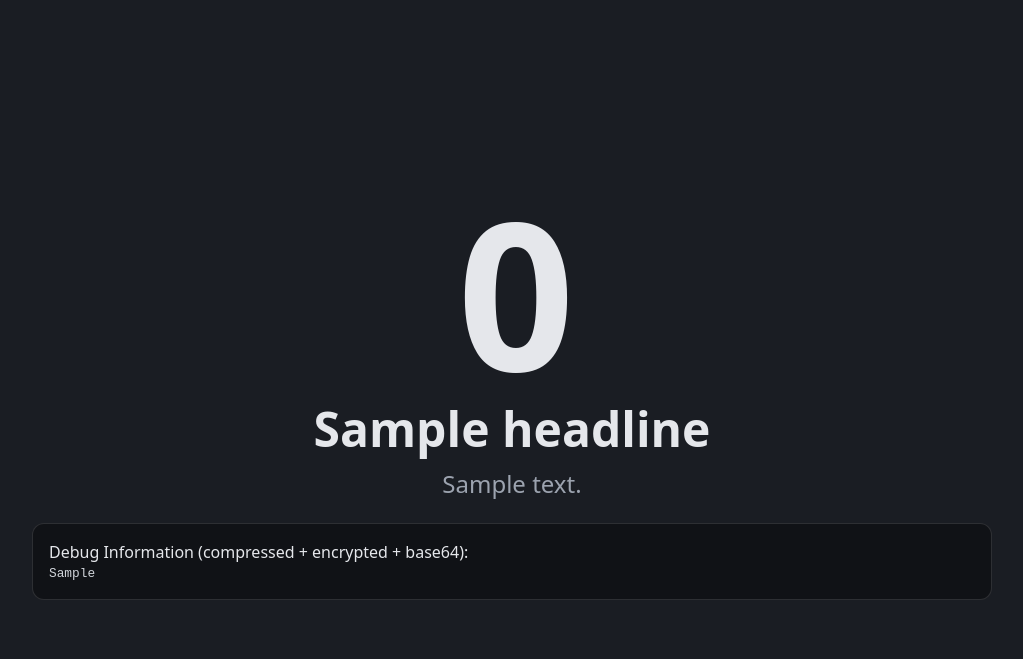
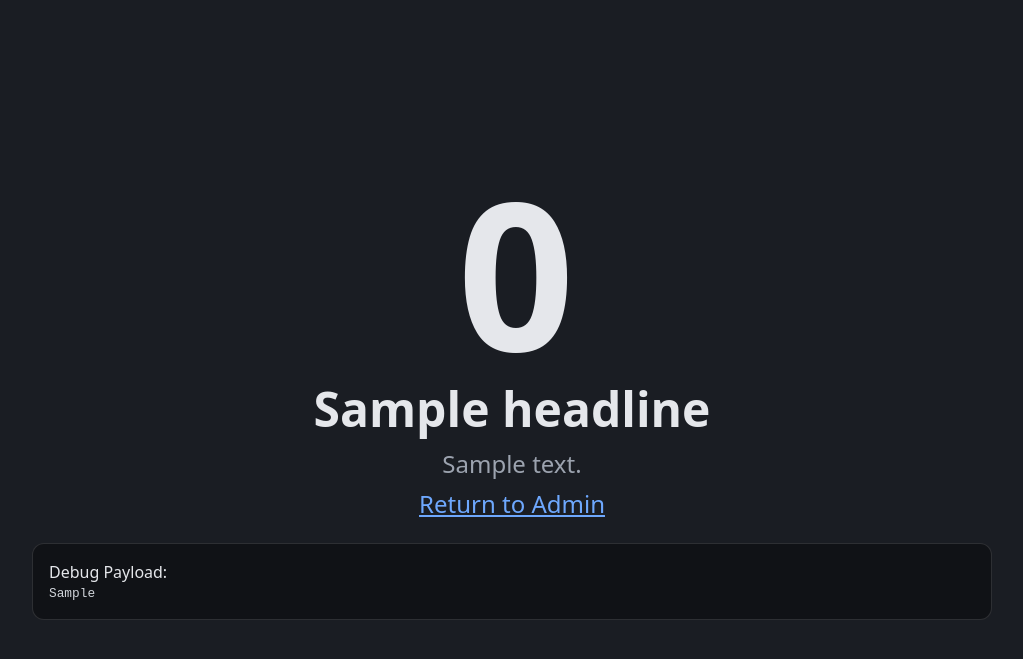
Before and after one commit to andydixon/blackwall, a PHP site: template templates/error.php in a window 1280 px wide. Shown: the top 659 px of the page, without its empty margins (128-1151 px from the left). Run offline with PHP 8.4, Linux system fonts and the light colour scheme; the template is opened without the code that fills it: most values are stand-ins (such as "Sample title", 1, 10 or a date in 2020).

Commit message:
Added link back to admin

```diff
--- a/templates/error.php
+++ b/templates/error.php
@@ -13,10 +13,10 @@
             <div class="error-code"><?= (int) ($statusCode ?? 500) ?></div>
             <h1 class="error-headline"><?= htmlspecialchars($headline ?? 'Application Error') ?></h1>
             <h2 class="error-detail text-muted"><?= htmlspecialchars($detail ?? 'An unexpected error occurred.') ?></h2>
-
+            <h2 class="error-detail text-muted"><a href="/admin">Return to Admin</a></h2>
             <?php if (!empty($tracePayload)): ?>
                 <div class="trace-wrap text-start mt-4">
-                    Debug Information (compressed + encrypted + base64):
+                    Debug Payload:
                     <pre class="error-trace mb-0"><?= htmlspecialchars($tracePayload) ?></pre>
                 </div>
             <?php endif; ?>
```
